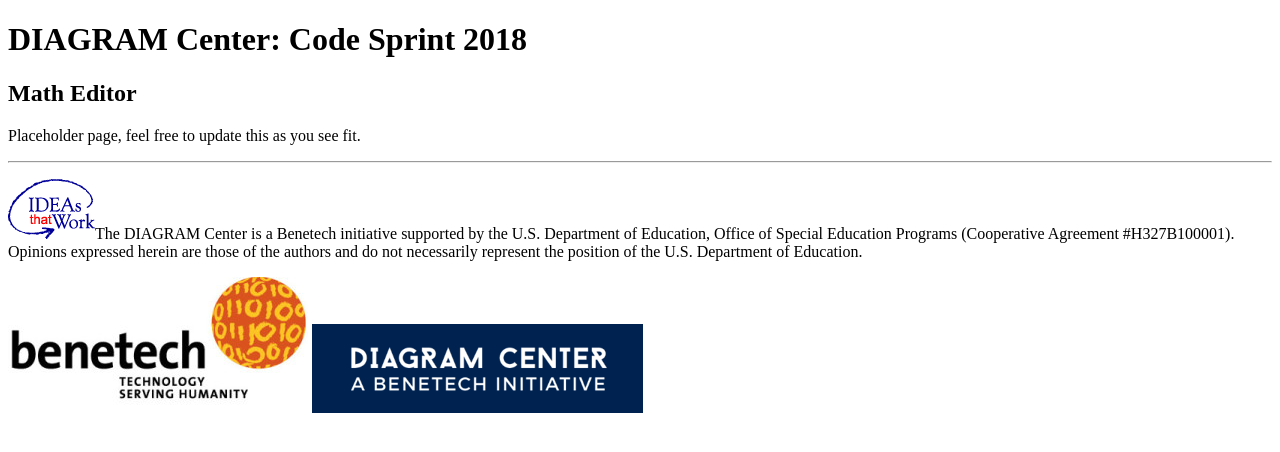
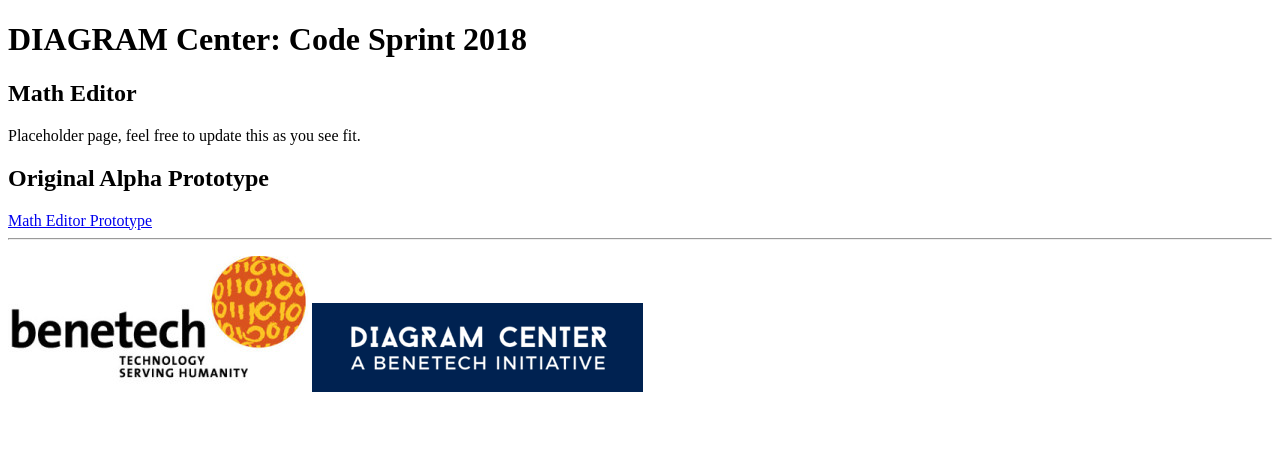
Before and after one commit to benetech/DIAGRAM-Code-Sprint-2018, a plain HTML site: page Projects/math-editor/index.html in a window 1280 px wide. Drawn offline with Linux system fonts and the light colour scheme.

```diff
--- a/Projects/math-editor/index.html
+++ b/Projects/math-editor/index.html
@@ -10,9 +10,11 @@
 		<h1>DIAGRAM Center: Code Sprint 2018</h1>
         <h2>Math Editor</h2>
 	    <p>Placeholder page, feel free to update this as you see fit.</p>
+        <h2>Original Alpha Prototype</h2>
+        <a href="https://matheditor-staging.diagramcenter.org">Math Editor Prototype</a>
 
         <hr/>
-        <p><img src="../../images/IDEA-logo-2.gif" alt="Ideas that Work Logo" />The DIAGRAM Center is a Benetech initiative supported by the U.S. Department of Education, Office of Special Education Programs (Cooperative Agreement #H327B100001). Opinions expressed herein are those of the authors and do not necessarily represent the position of the U.S. Department of Education.</p>
+        <p>
         <img src="../../images/benetech_logo-300x136.jpg" alt="Benetech Logo"/>
         <img src="../../images/DIAGRAM_Center.png" alt="DIAGRAM Center Logo"/>
 
```
Also changed, not shown: Projects/Annotations/index.html (+1 -1 lines), index.html (+1 -1 lines).
